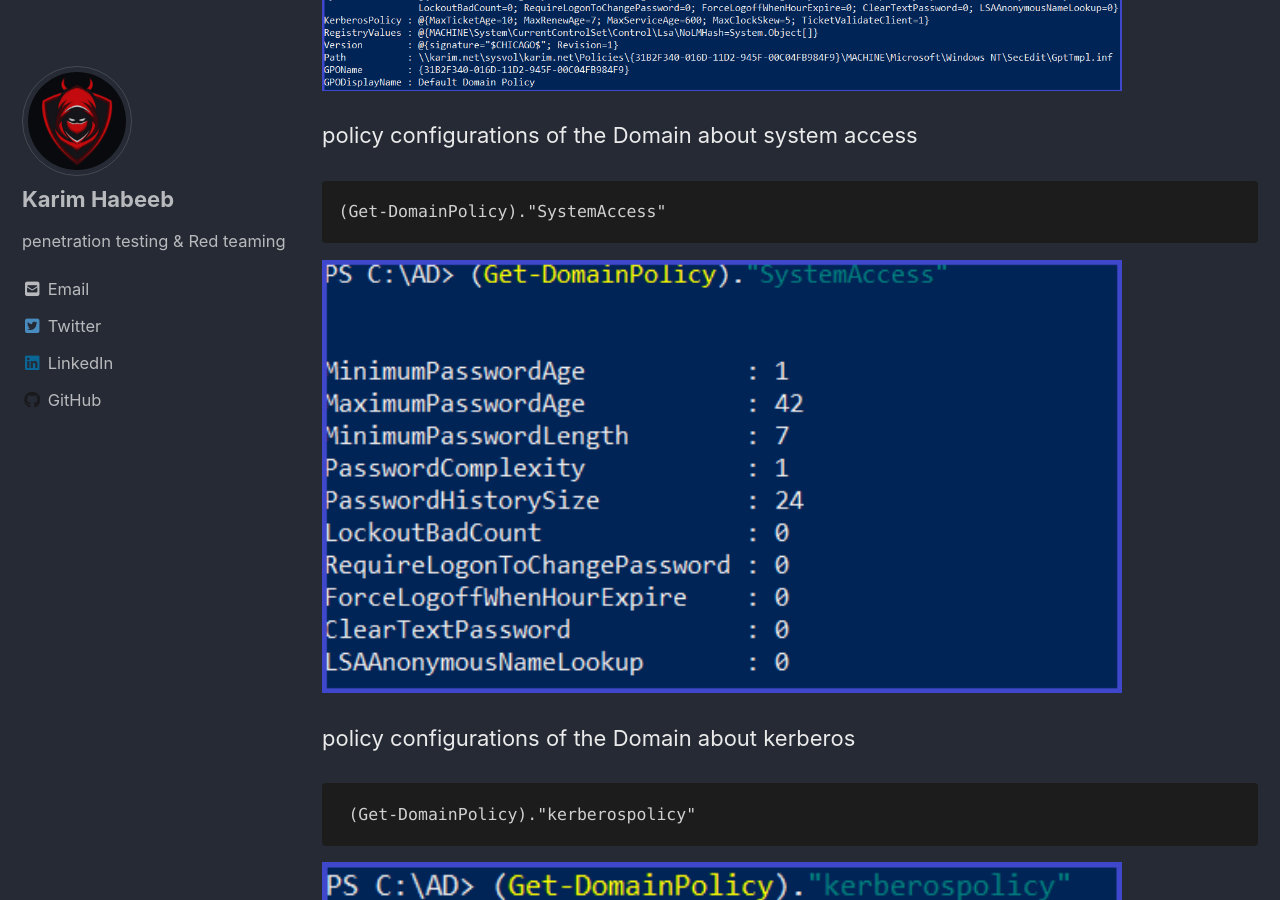
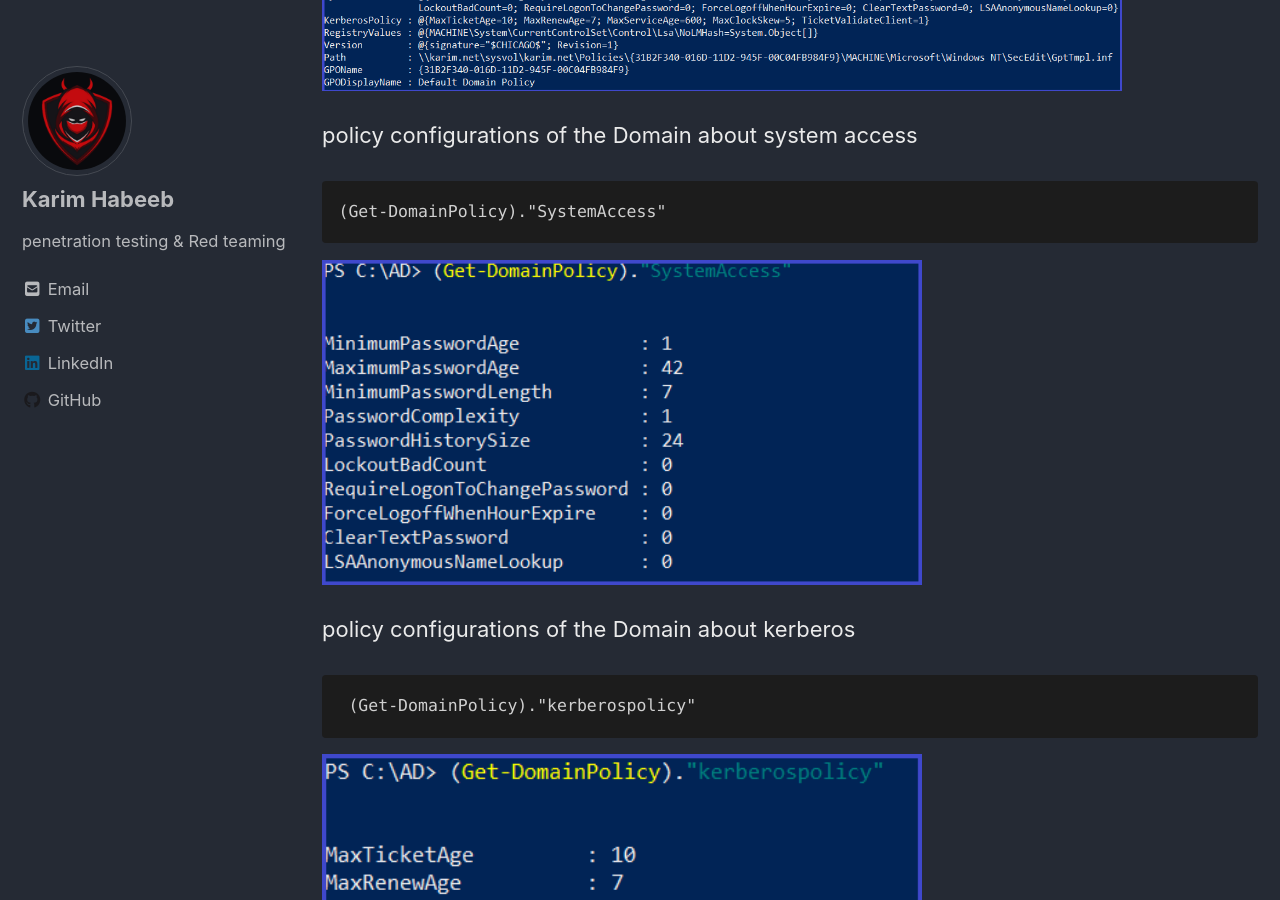
Before and after one commit to NoRed0x/NoRed0x.github.io, a Jekyll site: the page built from _posts/Red-Teaming/2021-06-19-active-directory-domain-enumeration.md, in a window 1280 px wide and 900 px high, scrolled down 2846 px. Built offline with Jekyll 4.4.1, drawn with Linux system fonts in a browser that asks for light colours; cached includes are drawn as plain includes; nearby versions of some CDN libraries.

Commit message:
Update 2021-06-19-active-directory-domain-enumeration.md

````diff
--- a/_posts/Red-Teaming/2021-06-19-active-directory-domain-enumeration.md
+++ b/_posts/Red-Teaming/2021-06-19-active-directory-domain-enumeration.md
@@ -56,7 +56,7 @@ Get Domain Policy
 Get-DomainPolicy
 ```
 
-<img src="/img/adpart1/5.PNG" alt="Getting-gz" width="800" height="200">
+<img src="/img/adpart1/5.PNG" alt="Getting-gz" width="800" height="300">
 
 
 policy configurations of the Domain about system access
@@ -64,7 +64,7 @@ policy configurations of the Domain about system access
 (Get-DomainPolicy)."SystemAccess"
 ```
 
-<img src="/img/adpart1/6.PNG" alt="Getting-gz" width="800" height="200">
+<img src="/img/adpart1/6.PNG" alt="Getting-gz" width="600" height="200">
 
 
 
@@ -73,7 +73,7 @@ policy configurations of the Domain about  kerberos
  (Get-DomainPolicy)."kerberospolicy"
 ```
 
-<img src="/img/adpart1/7.PNG" alt="Getting-gz" width="800" height="200">
+<img src="/img/adpart1/7.PNG" alt="Getting-gz" width="600" height="200">
 
 ## Domain Controllers
 A domain controller is a server that responds to authentication requests and verifies users on computer networks
@@ -81,7 +81,7 @@ A domain controller is a server that responds to authentication requests and ver
  Get-DomainController
  ```
 
- <img src="/img/adpart1/8.PNG" alt="Getting-gz" width="800" height="200">
+ <img src="/img/adpart1/8.PNG" alt="Getting-gz" width="600" height="200">
 
  ```
   Get-DomainController -Domain <DomainName>
````
